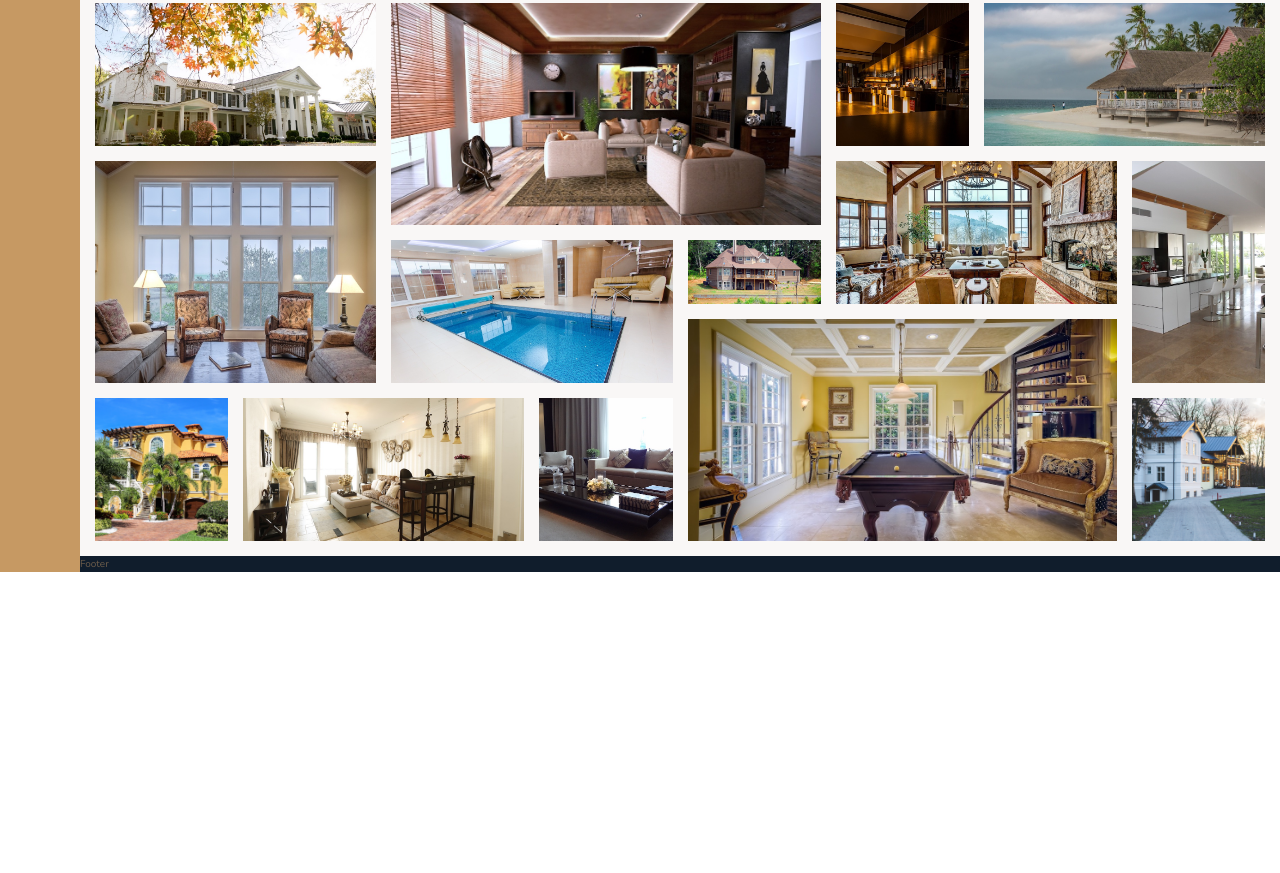
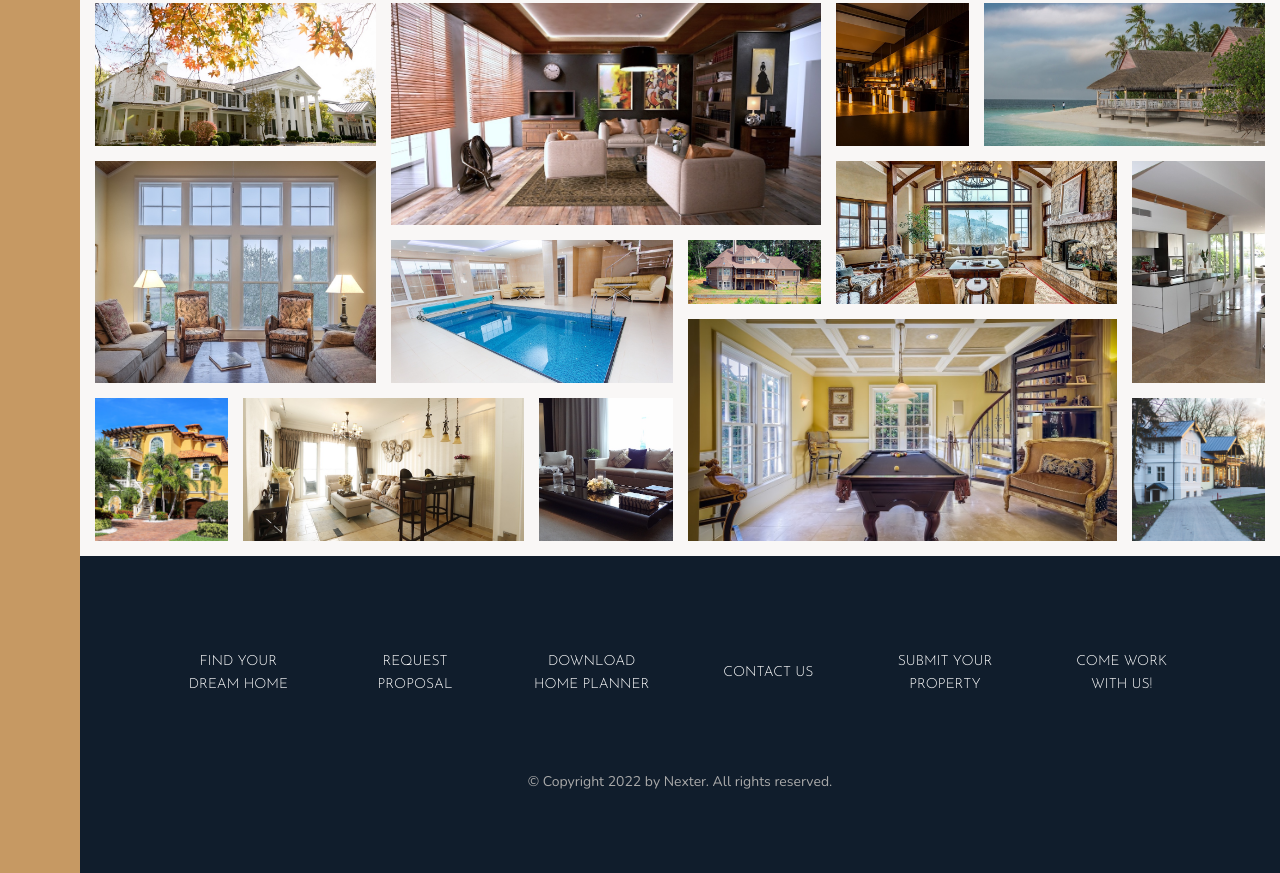
Before and after one commit to murtazablt/nexter, a website: page index.html in a window 1280 px wide. Shown: the part 3084-3957 px from the top of the page. Before the commit the page ends 3656 px from the top, so only its background shows below. Drawn offline with nearby package versions, Linux system fonts and the light colour scheme.

Commit message:
footer completed

```diff
--- a/index.html
+++ b/index.html
@@ -366,6 +366,34 @@
       </figure>
     </section>
 
-    <footer class="footer">Footer</footer>
+    <footer class="footer">
+      <nav class="nav">
+        <ul class="nav__items">
+          <li class="nav__item">
+            <a href="" class="nav__link">Find your dream home</a>
+          </li>
+          <li class="nav__item">
+            <a href="" class="nav__link">Request proposal</a>
+          </li>
+          <li class="nav__item">
+            <a href="" class="nav__link">Download home planner</a>
+          </li>
+
+          <li class="nav__item">
+            <a href="" class="nav__link">Contact us</a>
+          </li>
+
+          <li class="nav__item">
+            <a href="" class="nav__link">Submit your property</a>
+          </li>
+          <li class="nav__item">
+            <a href="" class="nav__link">Come work with us!</a>
+          </li>
+        </ul>
+        <p class="copyright">
+          &copy; Copyright 2022 by Nexter. All rights reserved.
+        </p>
+      </nav>
+    </footer>
   </body>
 </html>
--- a/sass/_footer.scss
+++ b/sass/_footer.scss
@@ -2,4 +2,46 @@
   background-color: $color-secondary;
 
   grid-column: full-start / full-end;
+
+  padding: 8rem;
 }
+
+.nav {
+  &__items {
+    list-style: none;
+
+    display: grid;
+    grid-template-columns: repeat(auto-fit, minmax(15rem, 1fr));
+    grid-gap: 2rem;
+    align-items: center;
+  }
+
+  &__link:link,
+  &__link:visited {
+    font-size: 1.4rem;
+    color: #fff;
+    text-decoration: none;
+    font-family: $font-display;
+    text-transform: uppercase;
+    text-align: center;
+    padding: 1.5rem;
+    display: block;
+    transition: all 0.2s;
+  }
+
+  &__link:hover,
+  &__link:active {
+    background-color: rgba(#fff, 0.05);
+    transform: translateY(-3px);
+  }
+}
+
+.copyright {
+  font-size: 1.4rem;
+  color: $color-grey-light-2;
+  margin-top: 6rem;
+  margin-left: auto;
+  margin-right: auto;
+  text-align: center;
+  width: 70%;
+}
```
Also changed, not shown: css/style.css.
